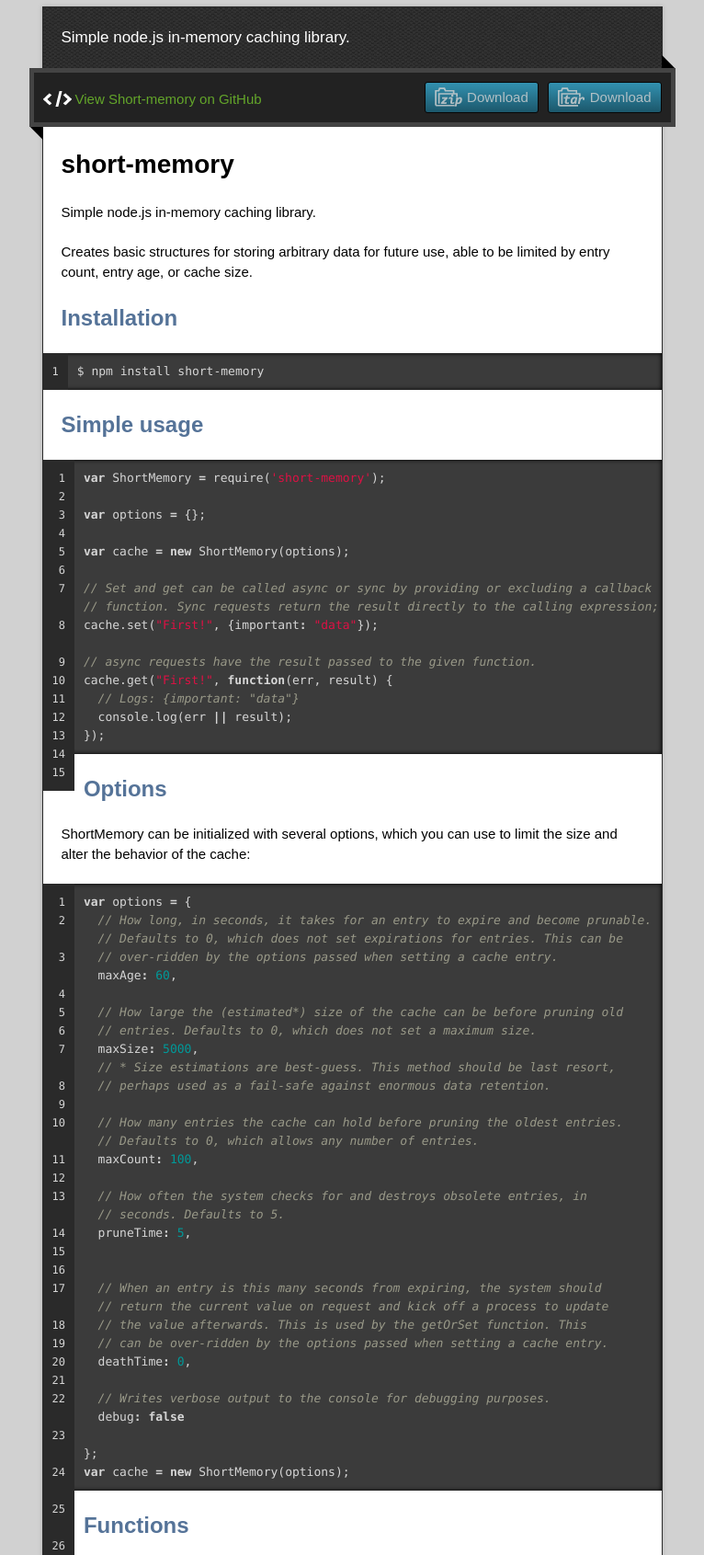
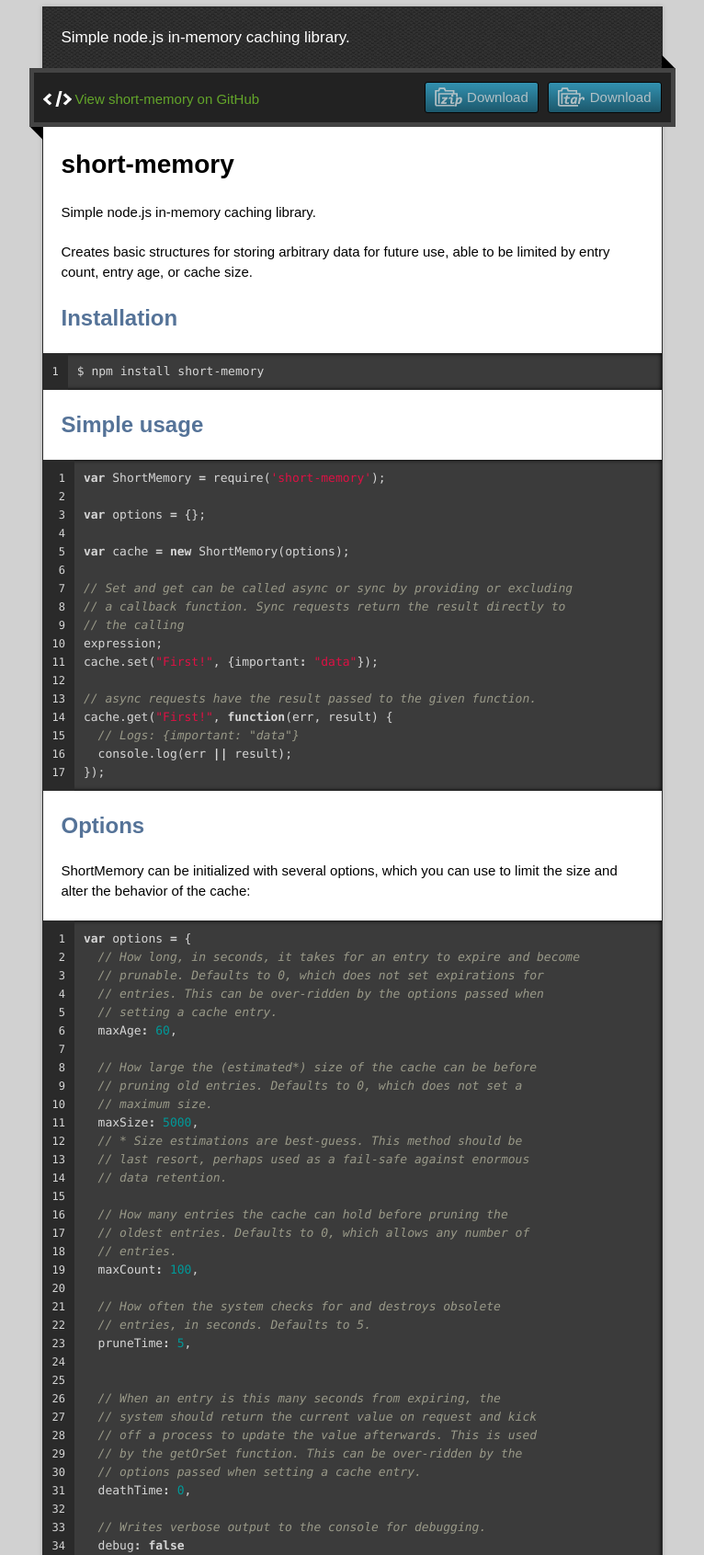
Before and after one commit to TriggeredMessaging/short-memory, a plain HTML site: page index.html in a window 1280 px wide. Shown: the part 123-1814 px from the top of the page at 92% size, without its empty margins (257-1023 px from the left). Drawn offline with nearby package versions, Linux system fonts and the light colour scheme.

```diff
--- a/index.html
+++ b/index.html
@@ -11,7 +11,7 @@
   <script type="text/javascript" src="https://ajax.googleapis.com/ajax/libs/jquery/1.7.1/jquery.min.js"></script>
   <script type="text/javascript" src="javascripts/script.js"></script>
 
-  <title>Short-memory</title>
+  <title>short-memory</title>
   <meta name="description" content="Simple node.js in-memory caching library.">
 
   <meta name="viewport" content="width=device-width,initial-scale=1">
@@ -31,7 +31,7 @@
         <div class="inner">
           <a href="https://github.com/aejay/short-memory/tarball/master" class="download-button tar"><span>Download</span></a>
           <a href="https://github.com/aejay/short-memory/zipball/master" class="download-button zip"><span>Download</span></a>
-          <a href="https://github.com/aejay/short-memory" class="code">View Short-memory on GitHub</a>
+          <a href="https://github.com/aejay/short-memory" class="code">View short-memory on GitHub</a>
         </div>
         <span class="blc"></span><span class="trc"></span>
         </div>
@@ -56,8 +56,10 @@
 
 <span class="kd">var</span> <span class="nx">cache</span> <span class="o">=</span> <span class="k">new</span> <span class="nx">ShortMemory</span><span class="p">(</span><span class="nx">options</span><span class="p">);</span>
 
-<span class="c1">// Set and get can be called async or sync by providing or excluding a callback</span>
-<span class="c1">// function. Sync requests return the result directly to the calling expression;</span>
+<span class="c1">// Set and get can be called async or sync by providing or excluding </span>
+<span class="c1">// a callback function. Sync requests return the result directly to </span>
+<span class="c1">// the calling </span>
+<span class="nx">expression</span><span class="p">;</span>
 <span class="nx">cache</span><span class="p">.</span><span class="nx">set</span><span class="p">(</span><span class="s2">"First!"</span><span class="p">,</span> <span class="p">{</span><span class="nx">important</span><span class="o">:</span> <span class="s2">"data"</span><span class="p">});</span>
 
 <span class="c1">// async requests have the result passed to the given function.</span>
@@ -73,33 +75,38 @@
 the size and alter the behavior of the cache:</p>
 
 <div class="highlight"><pre><span class="kd">var</span> <span class="nx">options</span> <span class="o">=</span> <span class="p">{</span>
-  <span class="c1">// How long, in seconds, it takes for an entry to expire and become prunable.</span>
-  <span class="c1">// Defaults to 0, which does not set expirations for entries. This can be</span>
-  <span class="c1">// over-ridden by the options passed when setting a cache entry.</span>
+  <span class="c1">// How long, in seconds, it takes for an entry to expire and become</span>
+  <span class="c1">// prunable. Defaults to 0, which does not set expirations for </span>
+  <span class="c1">// entries. This can be over-ridden by the options passed when </span>
+  <span class="c1">// setting a cache entry.</span>
   <span class="nx">maxAge</span><span class="o">:</span> <span class="mi">60</span><span class="p">,</span>
 
-  <span class="c1">// How large the (estimated*) size of the cache can be before pruning old</span>
-  <span class="c1">// entries. Defaults to 0, which does not set a maximum size.</span>
+  <span class="c1">// How large the (estimated*) size of the cache can be before </span>
+  <span class="c1">// pruning old entries. Defaults to 0, which does not set a </span>
+  <span class="c1">// maximum size.</span>
   <span class="nx">maxSize</span><span class="o">:</span> <span class="mi">5000</span><span class="p">,</span>
-  <span class="c1">// * Size estimations are best-guess. This method should be last resort,</span>
-  <span class="c1">// perhaps used as a fail-safe against enormous data retention.</span>
+  <span class="c1">// * Size estimations are best-guess. This method should be </span>
+  <span class="c1">// last resort, perhaps used as a fail-safe against enormous </span>
+  <span class="c1">// data retention.</span>
 
-  <span class="c1">// How many entries the cache can hold before pruning the oldest entries.</span>
-  <span class="c1">// Defaults to 0, which allows any number of entries.</span>
+  <span class="c1">// How many entries the cache can hold before pruning the </span>
+  <span class="c1">// oldest entries. Defaults to 0, which allows any number of </span>
+  <span class="c1">// entries.</span>
   <span class="nx">maxCount</span><span class="o">:</span> <span class="mi">100</span><span class="p">,</span>
 
-  <span class="c1">// How often the system checks for and destroys obsolete entries, in</span>
-  <span class="c1">// seconds. Defaults to 5.</span>
+  <span class="c1">// How often the system checks for and destroys obsolete </span>
+  <span class="c1">// entries, in seconds. Defaults to 5.</span>
   <span class="nx">pruneTime</span><span class="o">:</span> <span class="mi">5</span><span class="p">,</span>
 
 
-  <span class="c1">// When an entry is this many seconds from expiring, the system should</span>
-  <span class="c1">// return the current value on request and kick off a process to update</span>
-  <span class="c1">// the value afterwards. This is used by the getOrSet function. This </span>
-  <span class="c1">// can be over-ridden by the options passed when setting a cache entry.</span>
+  <span class="c1">// When an entry is this many seconds from expiring, the </span>
+  <span class="c1">// system should return the current value on request and kick </span>
+  <span class="c1">// off a process to update the value afterwards. This is used </span>
+  <span class="c1">// by the getOrSet function. This can be over-ridden by the </span>
+  <span class="c1">// options passed when setting a cache entry.</span>
   <span class="nx">deathTime</span><span class="o">:</span> <span class="mi">0</span><span class="p">,</span>
 
-  <span class="c1">// Writes verbose output to the console for debugging purposes.</span>
+  <span class="c1">// Writes verbose output to the console for debugging.</span>
   <span class="nx">debug</span><span class="o">:</span> <span class="kc">false</span>
 
 <span class="p">};</span>
@@ -185,9 +192,9 @@
 <span class="kd">var</span> <span class="nx">myFood</span><span class="p">;</span>
 <span class="nx">cache</span><span class="p">.</span><span class="nx">getOrSet</span><span class="p">(</span>
   <span class="s2">"food"</span><span class="p">,</span>
-  <span class="c1">// If "food" didn't exist, we would use our own LookupFunction to figure out</span>
-  <span class="c1">// the value, which would then be stored and the callback would set myFood to</span>
-  <span class="c1">// the new value.</span>
+  <span class="c1">// If "food" didn't exist, we would use our own LookupFunction to</span>
+  <span class="c1">// figure out the value, which would then be stored and the</span>
+  <span class="c1">// callback would set myFood to the new value.</span>
   <span class="kd">function</span><span class="p">(</span><span class="nx">key</span><span class="p">)</span> <span class="p">{</span>
     <span class="k">return</span> <span class="nx">LookupFunction</span><span class="p">(</span><span class="nx">key</span><span class="p">);</span>
   <span class="p">},</span>
@@ -201,23 +208,28 @@
 <span class="kd">var</span> <span class="nx">myAnimal</span><span class="p">;</span>
 <span class="nx">cache</span><span class="p">.</span><span class="nx">getOrSet</span><span class="p">(</span>
   <span class="s2">"animal"</span><span class="p">,</span>
-  <span class="c1">// The "next" function is provided to us when we specify the async option.</span>
+  <span class="c1">// The "next" function is provided to us when we specify the async</span>
+  <span class="c1">// option.</span>
   <span class="kd">function</span><span class="p">(</span><span class="nx">key</span><span class="p">,</span> <span class="nx">next</span><span class="p">)</span> <span class="p">{</span>
-    <span class="c1">// If we have an async version of our LookupFunction, we can use it here...</span>
+    <span class="c1">// If we have an async version of our LookupFunction, we can use</span>
+    <span class="c1">// it here...</span>
     <span class="nx">LookupFunctionAsync</span><span class="p">(</span><span class="nx">key</span><span class="p">,</span> <span class="kd">function</span><span class="p">(</span><span class="nx">data</span><span class="p">)</span> <span class="p">{</span>
-      <span class="c1">// ... and assign its response to the value by calling the given next() function</span>
+      <span class="c1">// ... and assign its response to the value by calling the </span>
+      <span class="c1">// given next() function</span>
       <span class="nx">next</span><span class="p">(</span><span class="nx">data</span><span class="p">);</span>
-      <span class="c1">// next sets the key to the given value, and then fires the callback parameter.</span>
+      <span class="c1">// next sets the key to the given value, and then fires the </span>
+      <span class="c1">// callback parameter.</span>
     <span class="p">});</span>
   <span class="p">},</span>
   <span class="p">{</span><span class="nx">async</span><span class="o">:</span><span class="kc">true</span><span class="p">},</span>
-  <span class="c1">// Ultimately, our callback gets called. Since "animal" does exist, myAnimal</span>
-  <span class="c1">// gets set to "Panda".</span>
+  <span class="c1">// Ultimately, our callback gets called. Since "animal" does exist,</span>
+  <span class="c1">// myAnimal gets set to "Panda".</span>
   <span class="kd">function</span><span class="p">(</span><span class="nx">err</span><span class="p">,</span> <span class="nx">data</span><span class="p">)</span> <span class="p">{</span>
     <span class="nx">myAnimal</span> <span class="o">=</span> <span class="nx">data</span><span class="p">;</span>
   <span class="p">}</span>
 <span class="p">);</span>
-<span class="c1">// Seriously, though, kids. Leave the care of endangered species to the professionals!</span>
+<span class="c1">// Seriously, though, kids. Leave the care of endangered species </span>
+<span class="c1">// to the professionals!</span>
 </pre></div>
 
 <h3>.destroy(key [, callback])</h3>
@@ -262,10 +274,11 @@
 <pre><code>$ cake
 Cakefile defines the following tasks:
 
-cake build                # build the short-memory library from source
-cake watch                # watch the source files for changes, and build
+cake build    # build the short-memory library from source
+cake watch    # watch the source files for changes, and build
 
   -m, --minify       define whether to also minify build or watch
+  -t, --test         run and output tests/coverage to test directory
 
 $ cake build
 Compiling: src\short-memory.coffee
@@ -307,7 +320,7 @@
     </div>
     <footer>
       <div class="owner">
-      <p><a href="https://github.com/aejay" class="avatar"><img src="https://secure.gravatar.com/avatar/0aa42fae8517d6739602b40a33d2d80b?s=30&amp;d=https://a248.e.akamai.net/assets.github.com%2Fimages%2Fgravatars%2Fgravatar-user-420.png" width="48" height="48"/></a> <a href="https://github.com/aejay">aejay</a> maintains <a href="https://github.com/aejay/short-memory">Short-memory</a></p>
+      <p><a href="https://github.com/aejay" class="avatar"><img src="https://secure.gravatar.com/avatar/0aa42fae8517d6739602b40a33d2d80b?s=30&amp;d=https://a248.e.akamai.net/assets.github.com%2Fimages%2Fgravatars%2Fgravatar-user-420.png" width="48" height="48"/></a> <a href="https://github.com/aejay">aejay</a> maintains <a href="https://github.com/aejay/short-memory">short-memory</a></p>
 
 
       </div>
```
Also changed, not shown: params.json (+1 -1 lines).
